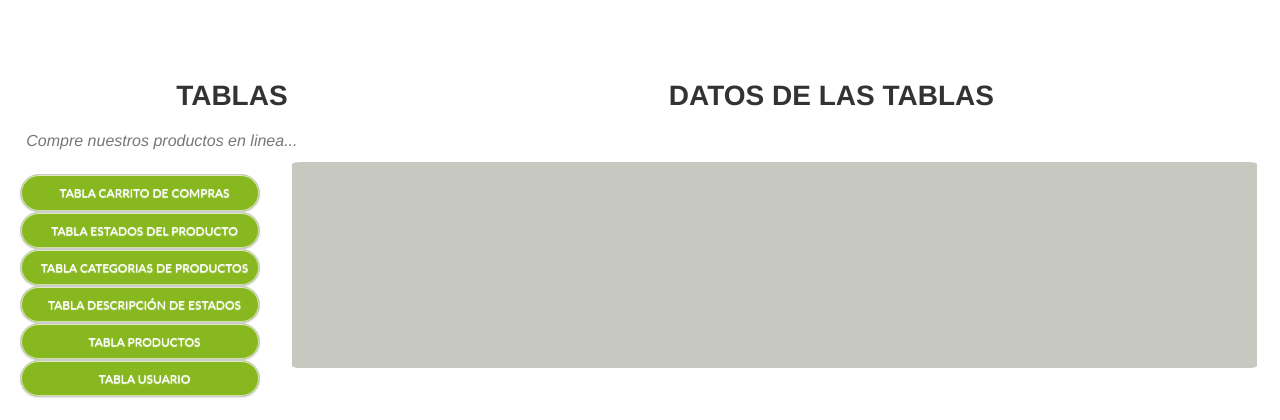
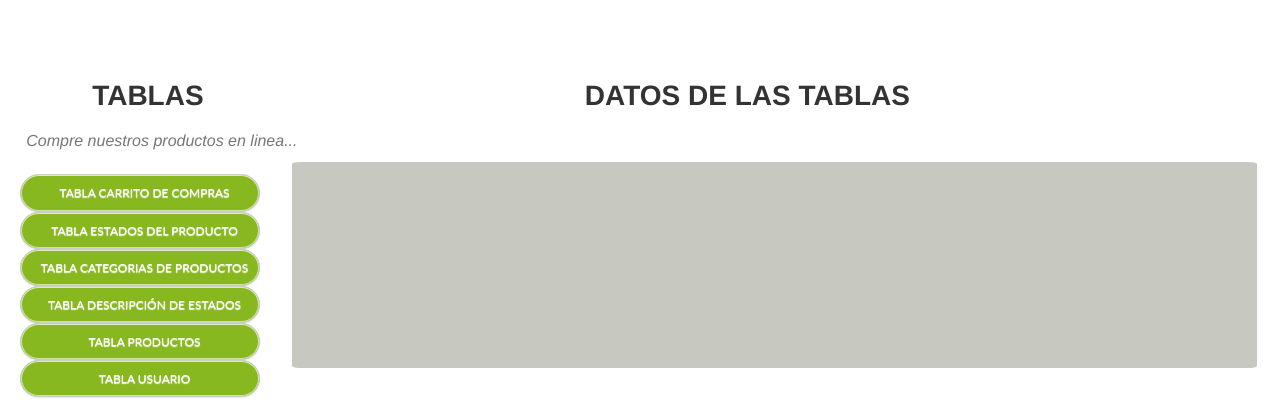
Before and after one commit to rploaiza/Carrito_de_compras, a PHP site: page /Carrito_de_compras/administrador.php in a window 1280 px wide. Shown: the part 125-545 px from the top of the page. Run offline with PHP 8.4, Linux system fonts and the light colour scheme; the visitor is signed in with stand-in values (Sample User, id 1); data comes from the database, SQL or seed files in the repository; some libraries are stand-ins or nearby versions.

Commit message:
Update administrador.php

```diff
--- a/Online/administrador.php
+++ b/Online/administrador.php
@@ -81,7 +81,7 @@ if (isset($_SESSION['usuario'])){
         h4   {
             margin-top: 2em;
             font-size: 2em;
-            margin-left: 5em;
+            margin-left: -1em;
 
         }
         aside#modulos2 {
```
